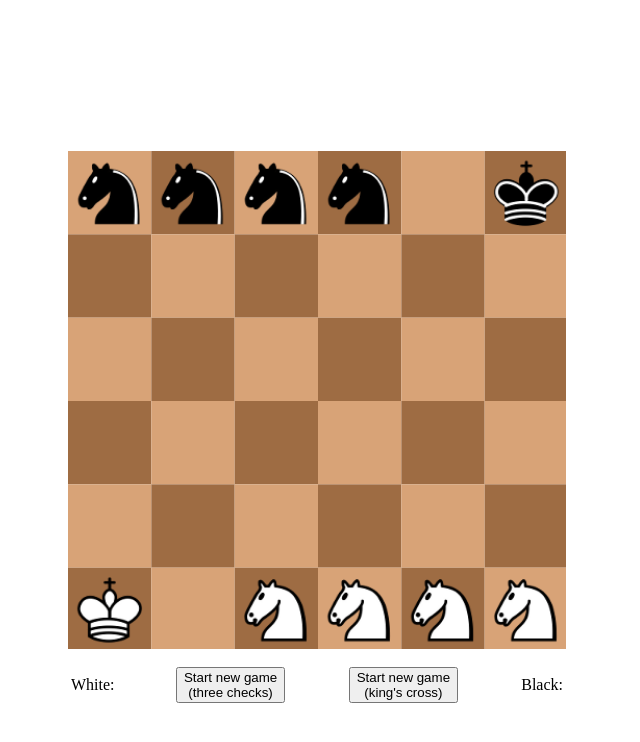
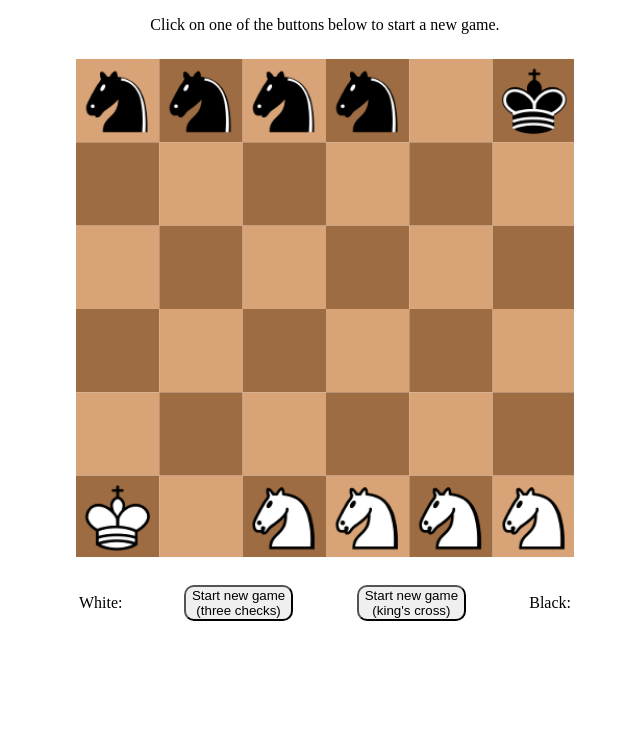
Before and after one commit to vungureanu/chess_engine, a website: page index.html in a window 1280 px wide. Shown: the whole page, without its empty margins (323-963 px from the left). Drawn offline with nearby package versions, Linux system fonts and the light colour scheme; no server answers.

Commit message:
Updated user interface

```diff
--- a/index.html
+++ b/index.html
@@ -5,8 +5,9 @@
 	<title>Chess Variants</title>
 </head>
 <body>
+	<p id="result_text" style="position: relative; text-align: center; margin-bottom: 25px"></p>
 	<div id="board_container"></div>
-	<table id="game_info">
+	<table id="game_info" style="position: relative; margin-top: 25px">
 		<colgroup>
 			<col span="1" style="width: 15%">
 			<col span="1" style="width: 35%">
@@ -15,8 +16,8 @@
 		</colgroup>
 		<tr>
 			<td id="white_checks" align="left">White:</td>
-			<td align="center"><button id="new_three_checks">Start new game<br>(three checks)</button></td>
-			<td align="center"><button id="new_kings_cross">Start new game<br>(king's cross)</button></td>
+			<td align="center"><button id="new_three_checks" style="border-radius: 10px;">Start new game<br>(three checks)</button></td>
+			<td align="center"><button id="new_kings_cross" style="border-radius: 10px;">Start new game<br>(king's cross)</button></td>
 			<td id="black_checks" align="right">Black:</td>
 		</tr>
 	</table>
--- a/js/board.js
+++ b/js/board.js
@@ -17,21 +17,23 @@ var white_checks = document.getElementById("white_checks");
 var black_checks = document.getElementById("black_checks");
 var new_three_checks = document.getElementById("new_three_checks");
 var new_kings_cross = document.getElementById("new_kings_cross");
+var result_text = document.getElementById("result_text");
+result_text.innerHTML = "Click on one of the buttons below to start a new game."
 white_checks.checks = 0;
 black_checks.checks = 0;
-new_three_checks.addEventListener("click", function() {
-	socket.emit("new_game", "three_checks");
+new_three_checks.addEventListener("click", start_game.bind(null, "three_checks"));
+new_kings_cross.addEventListener("click", start_game.bind(null, "kings_cross"));
+
+function start_game(game_type) {
+	socket.emit("new_game", game_type);
 	reset_pieces();
-});
-new_kings_cross.addEventListener("click", function() {
-	socket.emit("new_game", "kings_cross");
-	reset_pieces();
-});
+	result_text.innerHTML = "White to move";
+	pending_move = null;
+}
 
 function set_board_length(length) {
 	board_length = length - (length % N);
 	square_length = length / N;
-	console.log(board_length);
 }
 set_board_length(500);
 
@@ -43,13 +45,13 @@ addEventListener("pieces loaded", function() {
 });
 
 socket.on("response", function(response_str) {
+	result_text.innerHTML = "White to move"
 	var response = JSON.parse(response_str);
-	console.log(response);
 	move(response.start, response.end);
 });
 
 socket.on("legal", function() {
-	console.log("Legal");
+	result_text.innerHTML = "Thinking...";
 	clear_highlight(pending_move.start);
 	clear_highlight(pending_move.end);
 	move(pending_move.start, pending_move.end);
@@ -57,21 +59,20 @@ socket.on("legal", function() {
 });
 
 socket.on("illegal", function() {
+	result_text.innerHTML = "Illegal move; White to move";
 	clear_highlight(pending_move.start);
 	clear_highlight(pending_move.end);
 	pending_move = null;
-	console.log("Illegal");
 });
 
 socket.on("result", function(result) {
+	result_text.innerHTML = result.trim();
 	for (var square of highlighted_squares) {
 		clear_highlight(square);
 	}
-	console.log(result);
 });
 
 socket.on("check", function(side) {
-	console.log("OK");
 	if (side == 0) {
 		white_checks.checks++;
 		white_checks.innerHTML = "White: " + white_checks.checks;
@@ -86,29 +87,27 @@ var pending_move;
 
 function set_element(container_id, size, n) {
 	var container = document.getElementById(container_id);
-	container.style.position = "absolute";
+	container.style.position = "relative";
 	container.style.left = Math.floor(window.innerWidth / 2 - board_length / 2) + "px";
-	container.style.top = Math.floor(window.innerHeight / 2 - board_length / 2) + "px";
+	container.style.height = board_length + "px";
+	container.style.width = board_length + "px";
+	result_text.style.left = Math.floor(window.innerWidth / 2 - board_length / 2) + "px";
+	result_text.style.width = board_length + "px";
 	board_canvas = document.createElement("canvas");
 	board_canvas.style.position = "absolute";
-	board_canvas.style.left = "0px";
-	board_canvas.style.top = "0px";
 	board_canvas.width = size;
 	board_canvas.height = size;
-	//board_canvas.style.border = "5px solid";
 	board_context = board_canvas.getContext("2d");
 	container.appendChild(board_canvas);
 	pieces_canvas = document.createElement("canvas");
 	pieces_canvas.style.position = "absolute";
-	pieces_canvas.style.left = "0px";
-	pieces_canvas.style.top = "0px";
 	pieces_context = pieces_canvas.getContext("2d");
 	container.appendChild(board_canvas);
 	container.appendChild(pieces_canvas);
 	pieces_canvas.width = size;
 	pieces_canvas.height = size;
 	pieces_context.strokeStyle = "yellow";
-	pieces_context.lineWidth = 2 * offset;
+	pieces_context.lineWidth = 2 * offset - 1;
 	pieces_canvas.onmousedown = function(e) {
 		var col = Math.floor((e.pageX - container.offsetLeft) / square_length);
 		var row = Math.floor((e.pageY - container.offsetTop) / square_length);
@@ -126,7 +125,6 @@ function set_element(container_id, size, n) {
 			pieces_context.strokeRect(col * square_length + offset, row * square_length + offset, square_length - 2 * offset, square_length - 2 * offset);
 			pending_move = {start: Object.assign({}, highlighted_squares[0]), end: Object.assign({}, highlighted_squares[1])};
 			socket.emit("move", JSON.stringify(pending_move));
-			console.log("Pending:", pending_move);
 			highlighted_squares = [null, null];
 		}
 	}
@@ -164,14 +162,14 @@ function reset_pieces() {
 	}
 	add_piece("black_king", 0, N-1);
 	add_piece("white_king", N-1, 0);
+	white_checks = 0;
+	black_checks = 0;
 }
 
 function initialize_table() {
-	table.style.position = "absolute";
 	table.style.width = board_length + "px";
 	table.style.overflow = "scroll";
 	table.style.left = Math.floor(window.innerWidth / 2 - board_length / 2) + "px";
-	table.style.top = Math.floor(window.innerHeight / 2 + board_length / 2) + table_padding + "px";
 }
 
 function add_piece(piece_name, row, col) {
```
Also changed, not shown: js/server.js (+16 -21 lines).
